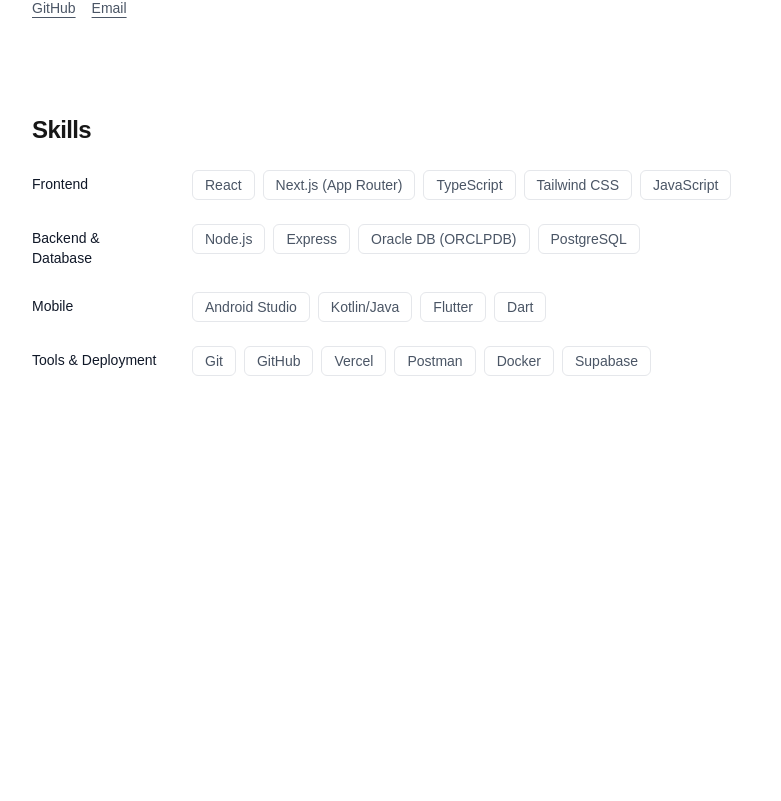
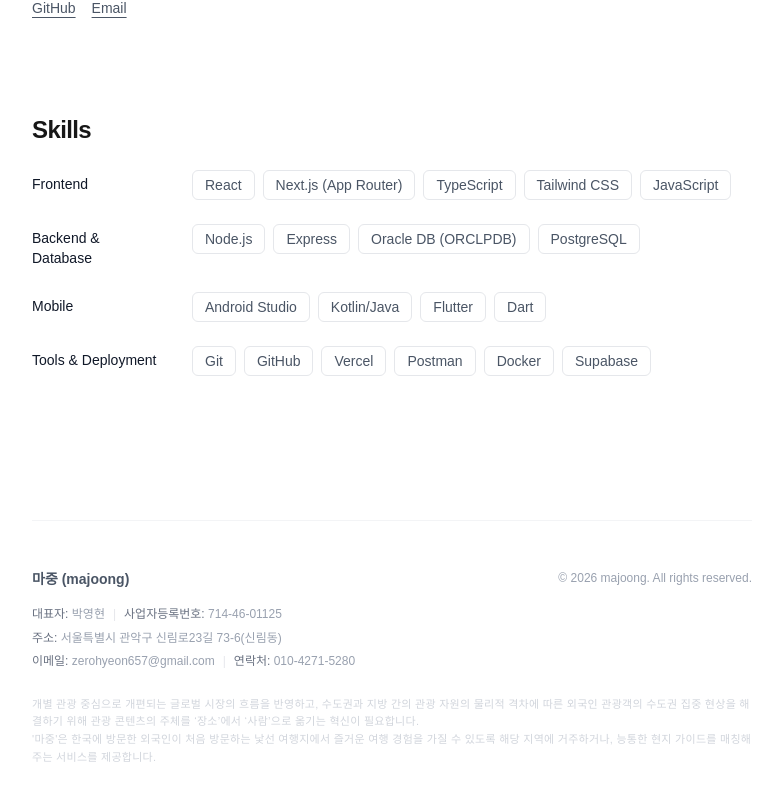
Before and after one commit to ololol125/my-portfolio-site, a Next.js app: page / in a window 1280 px wide. Shown: the part 557-1358 px from the top of the page, without its empty margins (248-1029 px from the left). Before the commit the page ends 981 px from the top, so only its background shows below. Built offline with nearby package versions, Linux system fonts and the light colour scheme.

Commit message:
feat: 홈 페이지 하단 스타트업 정보 Footer 추가

```diff
--- a/src/app/page.tsx
+++ b/src/app/page.tsx
@@ -1,11 +1,13 @@
 import Hero from "@/components/Hero";
 import Skills from "@/components/Skills";
+import Footer from "@/components/Footer";
 
 export default function Home() {
   return (
     <>
       <Hero />
       <Skills />
+      <Footer />
     </>
   );
 }
--- /dev/null
+++ b/src/components/Footer.tsx
@@ -0,0 +1,62 @@
+import React from "react";
+
+export default function Footer() {
+  return (
+    <footer className="w-full pt-12 border-t border-gray-100 dark:border-zinc-900 mt-12">
+      <div className="flex flex-col gap-2 text-xs text-gray-400 dark:text-zinc-500 leading-relaxed">
+        {/* 상호명 및 저작권 */}
+        <div className="flex flex-col sm:flex-row sm:justify-between sm:items-center gap-1 mb-2">
+          <span className="font-semibold text-gray-600 dark:text-zinc-400 text-sm">
+            마중 (majoong)
+          </span>
+          <span>
+            © {new Date().getFullYear()} majoong. All rights reserved.
+          </span>
+        </div>
+
+        {/* 사업자 상세 정보 줄바꿈 정렬 */}
+        <div className="flex flex-col gap-1">
+          <p>
+            <span className="font-medium text-gray-500 dark:text-zinc-400">
+              대표자:
+            </span>{" "}
+            박영현
+            <span className="mx-2 text-gray-200 dark:text-zinc-800">|</span>
+            <span className="font-medium text-gray-500 dark:text-zinc-400">
+              사업자등록번호:
+            </span>{" "}
+            714-46-01125
+          </p>
+          <p>
+            <span className="font-medium text-gray-500 dark:text-zinc-400">
+              주소:
+            </span>{" "}
+            서울특별시 관악구 신림로23길 73-6(신림동)
+          </p>
+          <p>
+            <span className="font-medium text-gray-500 dark:text-zinc-400">
+              이메일:
+            </span>{" "}
+            zerohyeon657@gmail.com
+            <span className="mx-2 text-gray-200 dark:text-zinc-800">|</span>
+            <span className="font-medium text-gray-500 dark:text-zinc-400">
+              연락처:
+            </span>{" "}
+            010-4271-5280
+          </p>
+        </div>
+
+        {/* 스타트업 한 줄 슬로건 고지 */}
+        <p className="text-[11px] text-gray-300 dark:text-zinc-600 mt-4 tracking-wide">
+          개별 관광 중심으로 개편되는 글로벌 시장의 흐름을 반영하고, 수도권과
+          지방 간의 관광 자원의 물리적 격차에 따른 외국인 관광객의 수도권 집중
+          현상을 해결하기 위해 관광 콘텐츠의 주체를 ‘장소’에서 ‘사람’으로 옮기는
+          혁신이 필요합니다. <br></br>
+          '마중'은 한국에 방문한 외국인이 처음 방문하는 낯선 여행지에서 즐거운
+          여행 경험을 가질 수 있도록 해당 지역에 거주하거나, 능통한 현지
+          가이드를 매칭해주는 서비스를 제공합니다.
+        </p>
+      </div>
+    </footer>
+  );
+}
```
